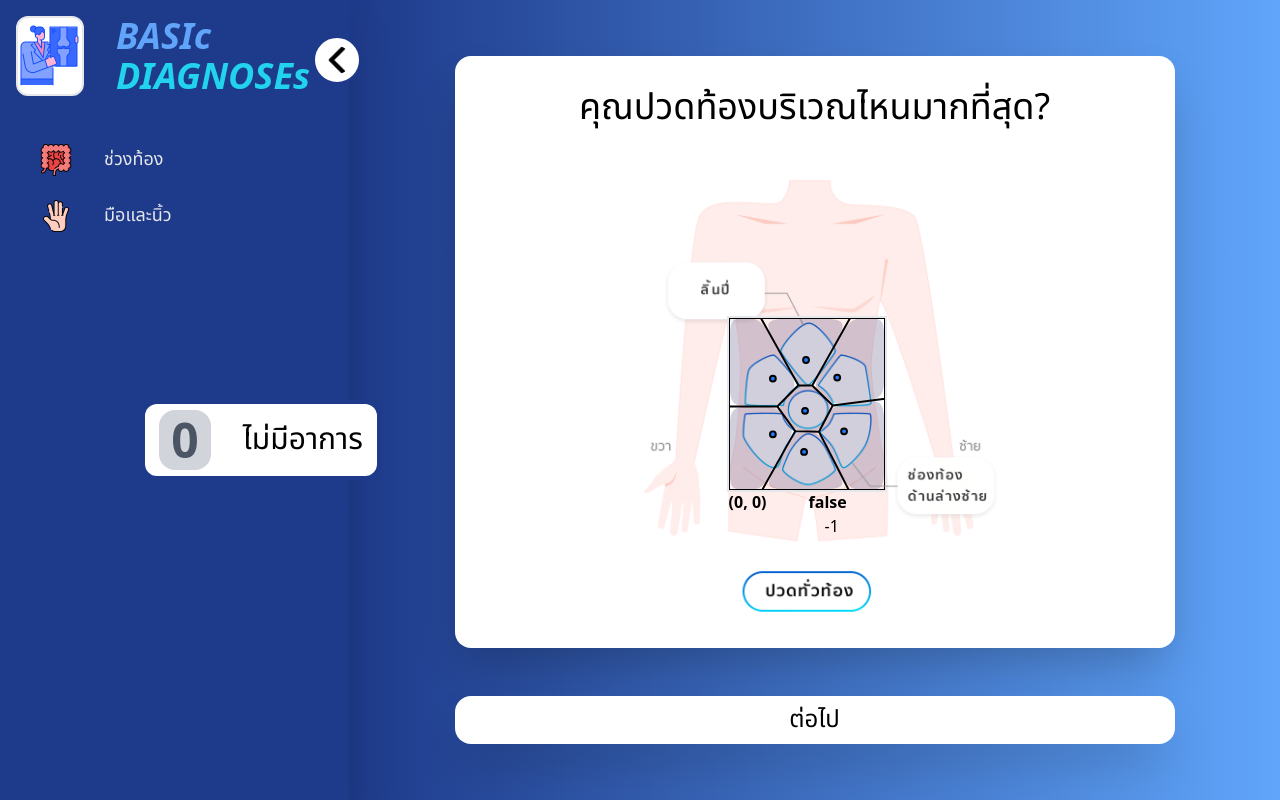
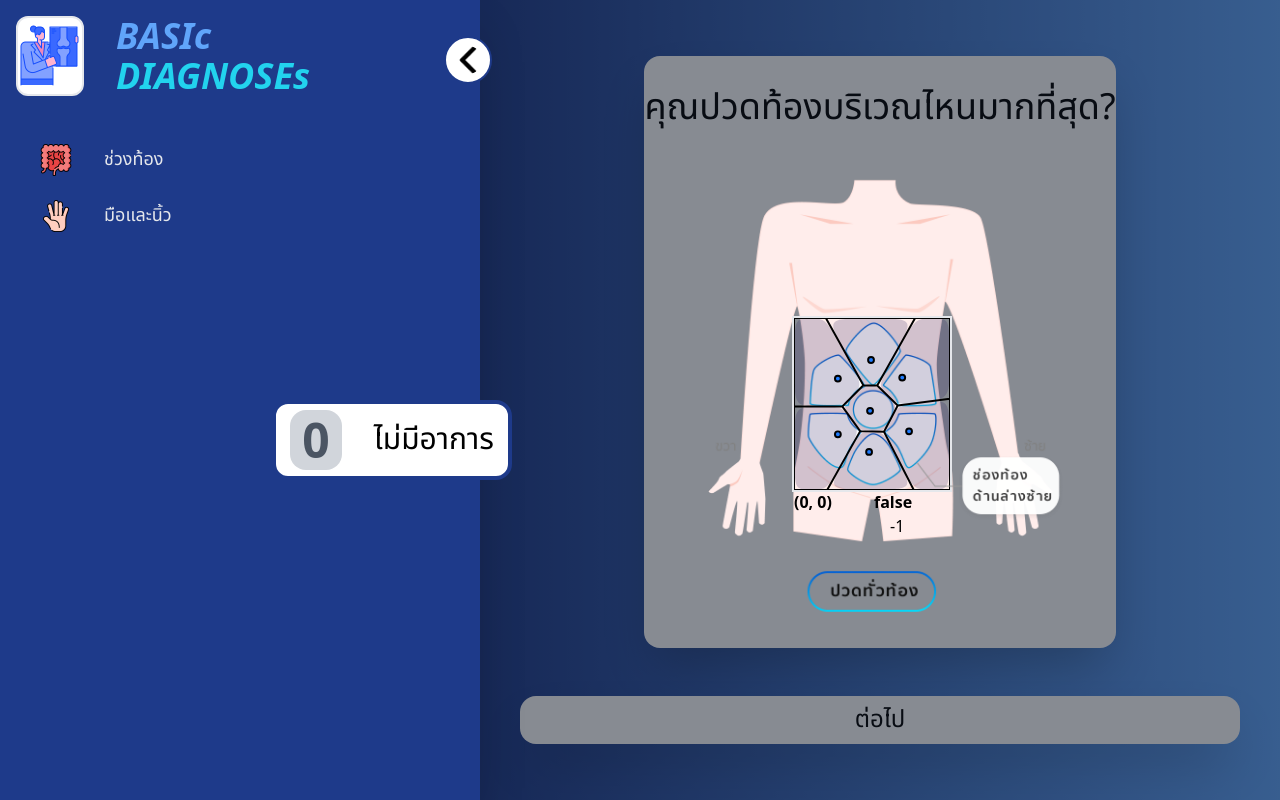
Before and after one commit to Lukyord/agnos-internship-assessment, a React (Vite) app: page /abdomen in a window 1280 px wide. Both pictures are taken after a click on the picture 116 px from the left and 60 px from the top of the page. Built offline with nearby package versions, Linux system fonts and the light colour scheme.

Commit message:
overlay, navbar context

```diff
--- a/src/App.jsx
+++ b/src/App.jsx
@@ -1,7 +1,7 @@
 import { BrowserRouter, Route, Routes } from "react-router-dom";
+
 import Layout from "./components/layout/Layout";
 import Hand from "./pages/Hand";
-
 import Home from "./pages/Home";
 import Abdomen from "./pages/Abdomen";
 import Result from "./pages/Result";
--- /dev/null
+++ b/src/Helper/Context.jsx
@@ -0,0 +1,3 @@
+import { createContext } from "react";
+
+export const isNavBarOpenContext = createContext(false);
--- a/src/components/abdomen/AbdomenVoronoi.jsx
+++ b/src/components/abdomen/AbdomenVoronoi.jsx
@@ -4,10 +4,13 @@ import voronoi from "../voronoi/voronoi";
 
 import { useState, useEffect } from "react";
 
-export default function AbdomenVoronoi() {
+export default function useAbdomenVoronoi({
+  zone,
+  setZone,
+  mouseInBox,
+  setMouseInBox,
+}) {
   const [mousePos, setMousePos] = useState({});
-  const [mouseInBox, setMouseInBox] = useState(false);
-  const [zone, setZone] = useState(-1);
 
   useEffect(() => {
     const handleMouseMove = (event) => {
@@ -44,6 +47,3 @@ export default function AbdomenVoronoi() {
     </div>
   );
 }
-
-// [493, 300],
-// [648, 473],
--- a/src/components/layout/Layout.jsx
+++ b/src/components/layout/Layout.jsx
@@ -1,10 +1,23 @@
 import MainNavigation from "./MainNavigation";
 
+import { useState } from "react";
+import Overlay from "./Overlay";
+
+import { isNavBarOpenContext } from "../../Helper/Context";
+
 export default function Layout(props) {
+  const [isNavBarOpen, setIsNavBarOpen] = useState(false);
+
   return (
-    <div className="flex">
-      <MainNavigation />
-      {props.children}
-    </div>
+    <isNavBarOpenContext.Provider value={{ isNavBarOpen, setIsNavBarOpen }}>
+      <div className="flex">
+        <MainNavigation
+          isNavBarOpen={isNavBarOpen}
+          setIsNavBarOpen={setIsNavBarOpen}
+        />
+        <Overlay isNavBarOpen={isNavBarOpen} />
+        <div className={`grow`}>{props.children}</div>
+      </div>
+    </isNavBarOpenContext.Provider>
   );
 }
--- a/src/components/layout/MainNavigation.jsx
+++ b/src/components/layout/MainNavigation.jsx
@@ -5,15 +5,15 @@ import MenuList from "../ui/MenuList";
 import NavBarArrow from "../ui/NavBarArrow";
 import Symtomps from "../ui/Symtomps";
 
-export default function MainNavigation() {
-  const [isNavBarOpen, setIsNavBarOpen] = useState(false);
+export default function MainNavigation({ isNavBarOpen, setIsNavBarOpen }) {
   const [symtomps, setSymtomps] = useState([]);
 
   return (
+    <div className="flex">
       <div
         className={`${
           isNavBarOpen ? "w-[30rem]" : "w-[8rem]"
-      } duration-300 h-screen bg-blue-900 relative shadow-2xl`}
+        } duration-300 h-screen bg-blue-900 relative shadow-2xl z-10`}
       >
         <NavBarArrow setOpen={setIsNavBarOpen} isOpen={isNavBarOpen} />
         <Logo isOpen={isNavBarOpen} />
@@ -24,5 +24,6 @@ export default function MainNavigation() {
         />
         <Symtomps isOpen={isNavBarOpen} symtomps={symtomps} />
       </div>
+    </div>
   );
 }
--- /dev/null
+++ b/src/components/layout/Overlay.jsx
@@ -0,0 +1,9 @@
+export default function Overlay({ isNavBarOpen }) {
+  return (
+    <div
+      className={`absolute z-5 bg-gray-900 opacity-50 w-full h-screen ${
+        !isNavBarOpen && "hidden"
+      }`}
+    ></div>
+  );
+}
--- a/src/pages/Abdomen.jsx
+++ b/src/pages/Abdomen.jsx
@@ -1,14 +1,21 @@
 import AbdomenImages from "../../assets/images/abdomen/AbdomenImages";
 
 import AbdomenVoronoi from "../components/abdomen/AbdomenVoronoi";
+import { isNavBarOpenContext } from "../Helper/Context";
+
+import { useContext, useState } from "react";
 
 export default function Abdomen() {
+  const [zone, setZone] = useState(-1);
+  const [mouseInBox, setMouseInBox] = useState(false);
+  const { isNavBarOpen, setIsNavBarOpen } = useContext(isNavBarOpenContext);
+
   return (
     <div
       className="h-screen w-full bg-gray-400 flex flex-col justify-around items-center py-[2rem]
     bg-gradient-to-r from-blue-900 to-blue-400 "
     >
-      <div className="flex flex-col items-center w-[45rem] h-[37rem] bg-white rounded-2xl shadow-2xl">
+      <div className="flex flex-col items-center h-[37rem] bg-white rounded-2xl shadow-2xl">
         <h1 className="font-noto py-[2rem] text-4xl">
           คุณปวดท้องบริเวณไหนมากที่สุด?
         </h1>
@@ -17,15 +24,28 @@ export default function Abdomen() {
             src={AbdomenImages.defaultAbs}
             className="absolute object-contain"
           />
-          <img
-            src={AbdomenImages.epigastriumActive}
-            className="absolute object-contain"
-          />
+          {zone == 2 && mouseInBox && !isNavBarOpen && (
+            <img
+              src={AbdomenImages.epigastriumActive}
+              className="absolute object-contain z-1"
+            />
+          )}
+          {zone == 2 && mouseInBox && !isNavBarOpen && (
+            <img
+              src={AbdomenImages.epigastriumHighlight}
+              className="absolute object-contain z-1"
+            />
+          )}
           <img
             src={AbdomenImages.llqActive}
             className="absolute z-10 object-contain"
           />
-          <AbdomenVoronoi />
+          <AbdomenVoronoi
+            zone={zone}
+            setZone={setZone}
+            mouseInBox={mouseInBox}
+            setMouseInBox={setMouseInBox}
+          />
         </div>
       </div>
       <button className="font-noto text-2xl w-[45rem] bg-white rounded-2xl shadow-2xl p-[0.5rem]">
```
Lines whose indentation alone changed are shown as unchanged.
